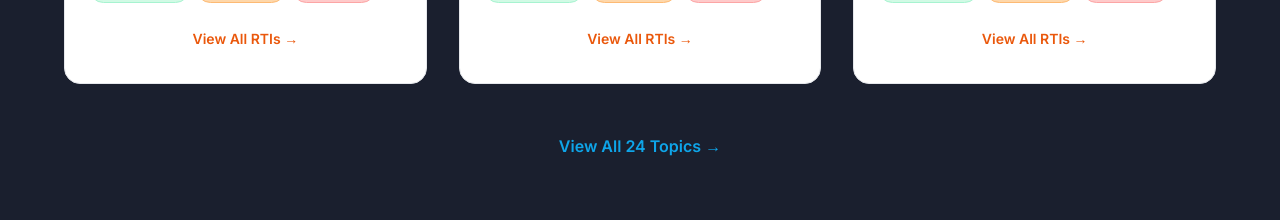
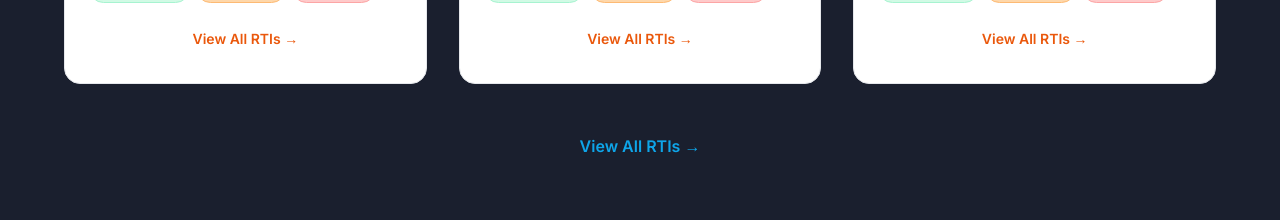
Before and after one commit to Yugantar-NGO/youRTI-UI, a Next.js app: page / in a window 1280 px wide. Shown: the part 3380-3600 px from the top of the page. Built offline with nearby package versions, Linux system fonts and the light colour scheme.

Commit message:
feat(landing): update people are asking footer link
Update footer link to browse page:
- Change "View All 24 Topics" to "View All RTIs"
- Link to /browse for comprehensive RTI browsing

```diff
--- a/src/components/features/landing/organisms/PeopleAreAsking.tsx
+++ b/src/components/features/landing/organisms/PeopleAreAsking.tsx
@@ -41,8 +41,8 @@ export function PeopleAreAsking({ topics, className = '' }: PeopleAreAskingProps
       </div>
 
       <div className={styles.footer}>
-        <a href="/topics" className={styles.viewAllLink}>
-          View All 24 Topics →
+        <a href="/browse" className={styles.viewAllLink}>
+          View All RTIs →
         </a>
       </div>
     </section>
```
